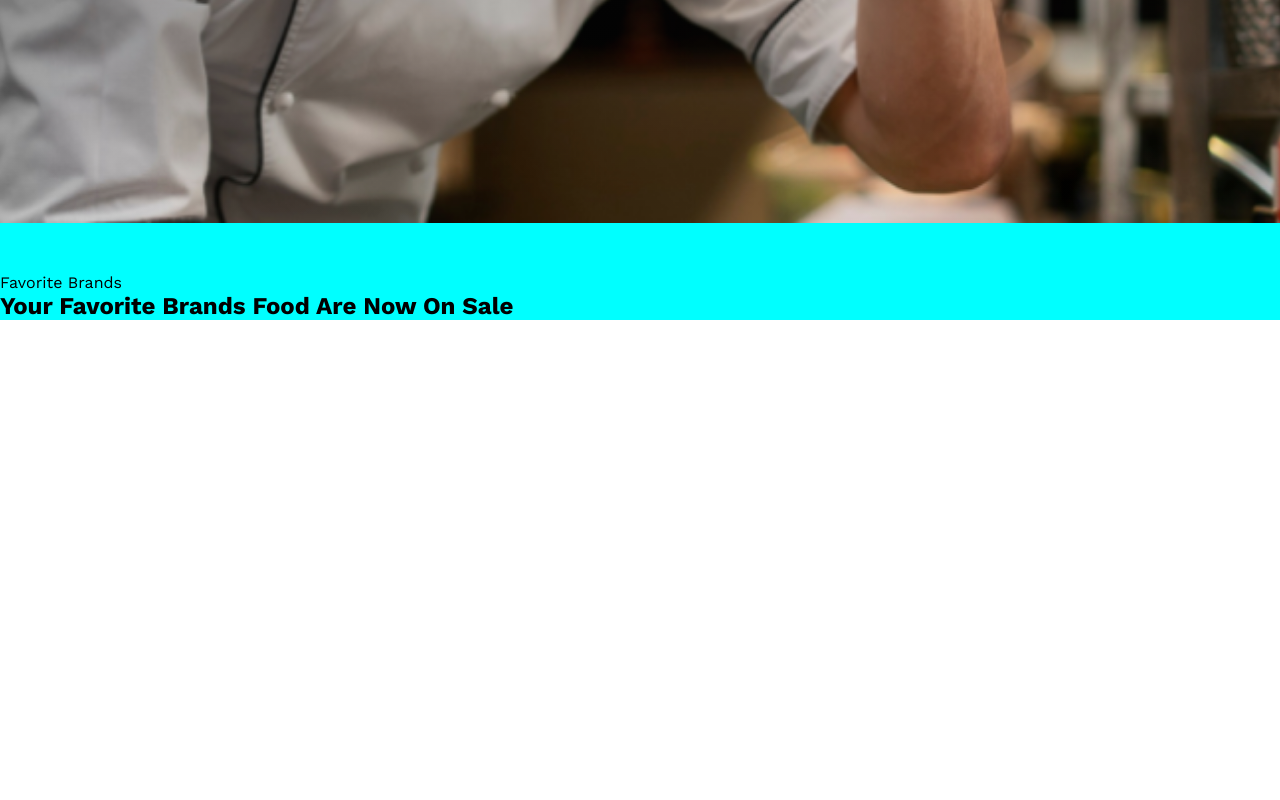
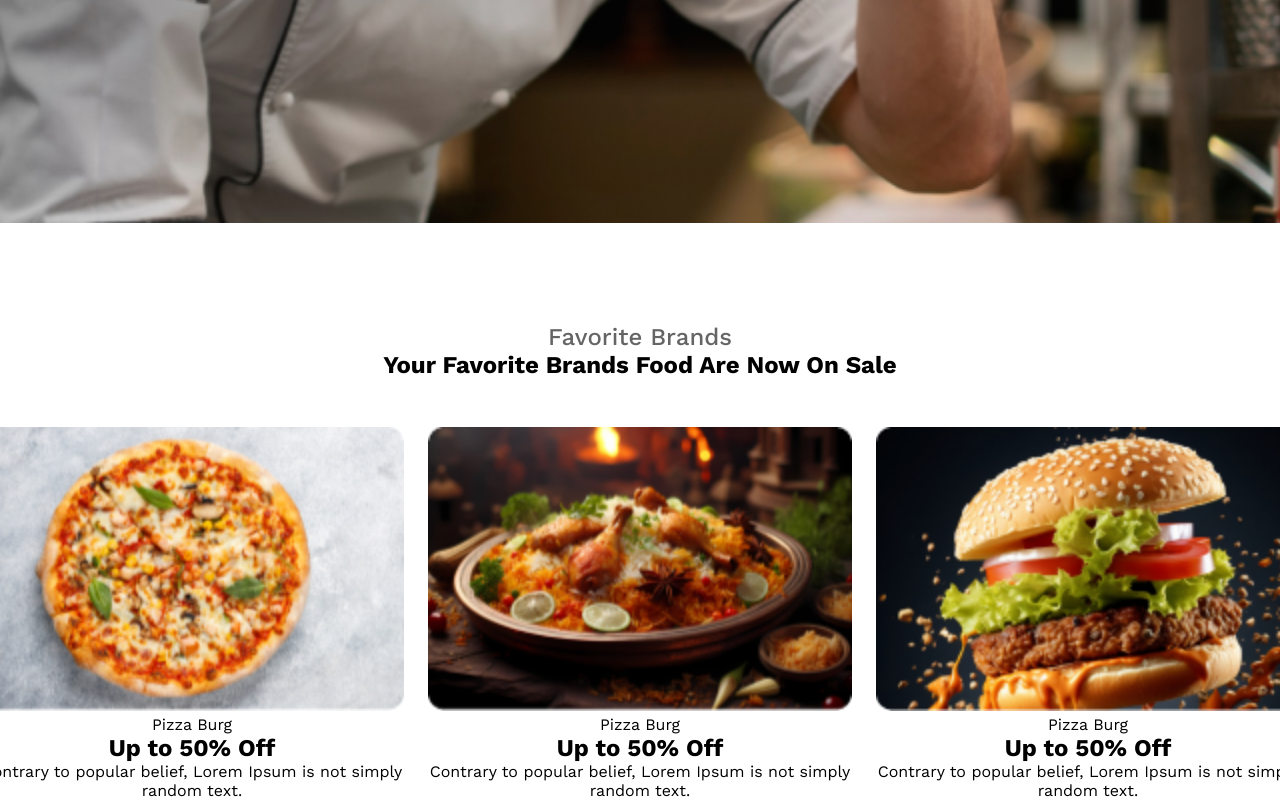
Before and after one commit to webdiv-rakib/food-restaurant, a plain HTML site: page index.html in a window 1280 px wide. Shown: the part 687-1487 px from the top of the page. Before the commit the page ends 1007 px from the top, so only its background shows below. Drawn offline with nearby package versions, Linux system fonts and the light colour scheme.

Commit message:
card section designing

```diff
--- a/index.html
+++ b/index.html
@@ -27,10 +27,44 @@
         </section>
 
         <!-- Favorite Brands Section -->
-        <section id="brand-section">
-            <div id="brands">
-                <p>Favorite Brands</p>
-                <h1>Your Favorite Brands Food Are Now On Sale</h1>
+        <section id="card-box">
+            <div class="container">
+                <div class="title">
+                    <p class="title-head">Favorite Brands</p>
+                    <h1>Your Favorite Brands Food Are Now On Sale</h1>
+                </div>
+            </div>
+            <div id="card-section">
+                <div class="card">
+                    <div>
+                        <img class="card-img" src="assets/pizza.png" alt="">
+                    </div>
+                    <div>
+                        <span>Pizza Burg</span>
+                    </div>
+                    <h1>Up to 50% Off</h1>
+                    <p>Contrary to popular belief, Lorem Ipsum is not simply random text.</p>
+                </div>
+                <div class="card">
+                    <div>
+                        <img class="card-img" src="assets/biriyani.png" alt="">
+                    </div>
+                    <div>
+                        <span>Pizza Burg</span>
+                    </div>
+                    <h1>Up to 50% Off</h1>
+                    <p>Contrary to popular belief, Lorem Ipsum is not simply random text.</p>
+                </div>
+                <div class="card">
+                    <div>
+                        <img class="card-img" src="assets/burger.png" alt="">
+                    </div>
+                    <div>
+                        <span>Pizza Burg</span>
+                    </div>
+                    <h1>Up to 50% Off</h1>
+                    <p>Contrary to popular belief, Lorem Ipsum is not simply random text.</p>
+                </div>
             </div>
         </section>
     </main>
--- a/styles/style.css
+++ b/styles/style.css
@@ -53,7 +53,26 @@ main{
 }
 
 /* Brand-Section Design */
-#brands{
-    padding-top: 50px;
-    background-color: aqua;
+.container{
+    text-align: center;
+    padding-top: 100px;
 }
+.title-head{
+    font-size: 24px;
+    font-weight: 500;
+    opacity: 0.6;
+}
+#card-section{
+    display: flex;
+    justify-content: center;
+    align-items: center;
+    gap: 24px;
+    margin: 0 auto;
+    margin-top: 48px;
+}
+.card{
+    text-align: center;
+}
+.card-img{
+    width: 424px;
+}
```
